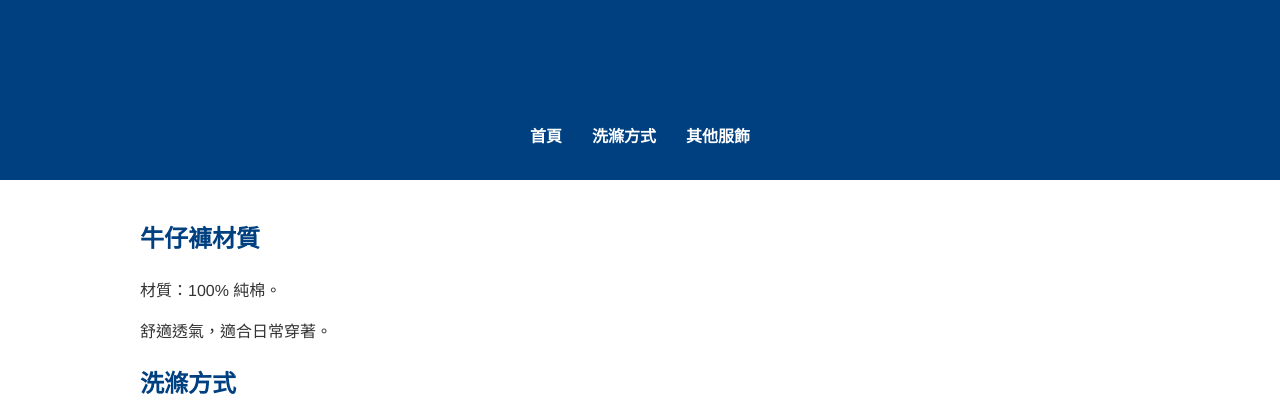
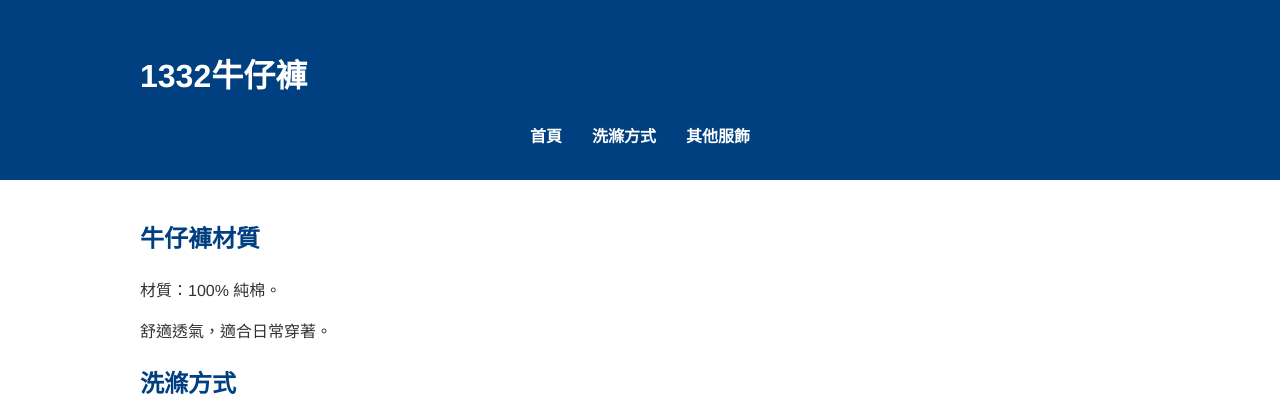
Before and after one commit to Vivian050/vivian050.github.io, a plain HTML site: page index.html in a window 1280 px wide. Shown: the top 420 px of the page. Drawn offline with Linux system fonts and the light colour scheme.

Commit message:
Update index.html

```diff
--- a/index.html
+++ b/index.html
@@ -9,7 +9,7 @@
 <body>
   <header class="header">
     <div class="container">
-      <h1>本季熱銷牛仔褲</h1>
+      <h1 style="color: white;">1332牛仔褲</h1>
       <nav>
         <ul class="nav-links">
           <li><a href="index.html">首頁</a></li>
```
